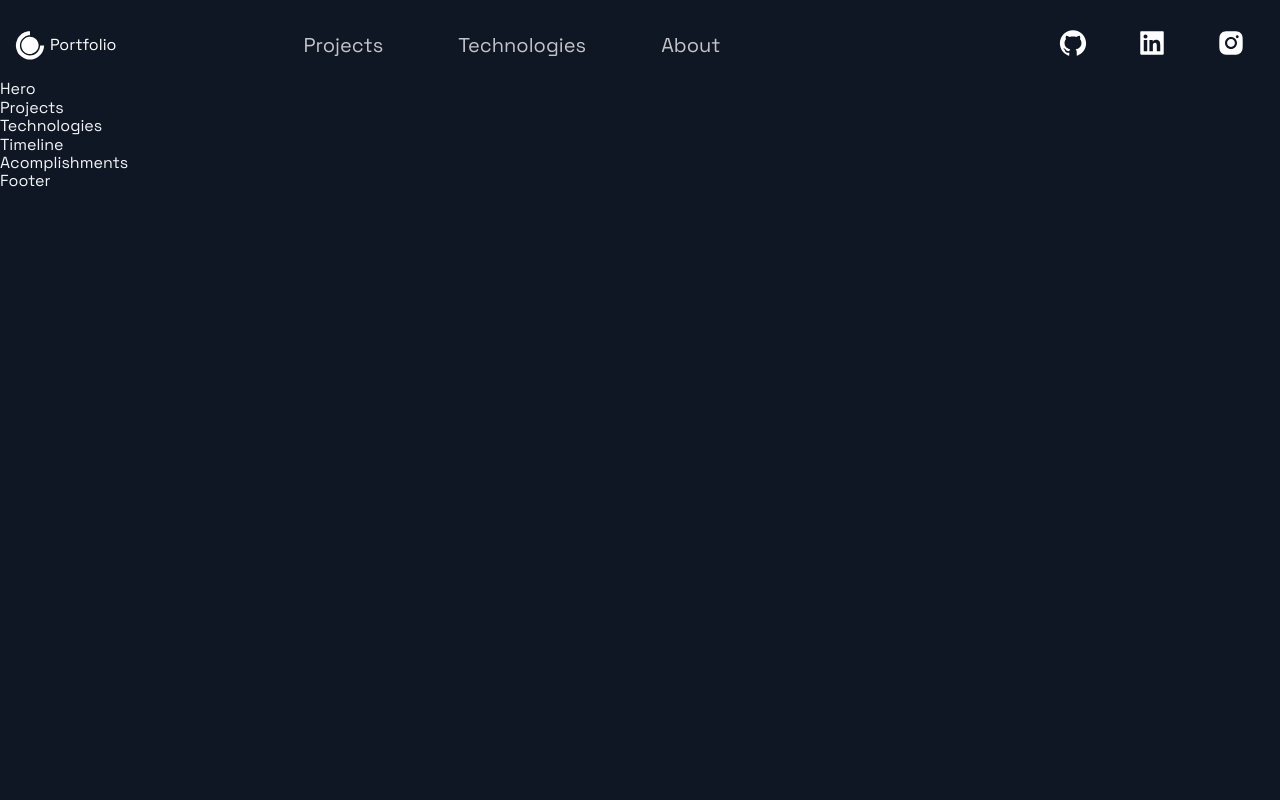
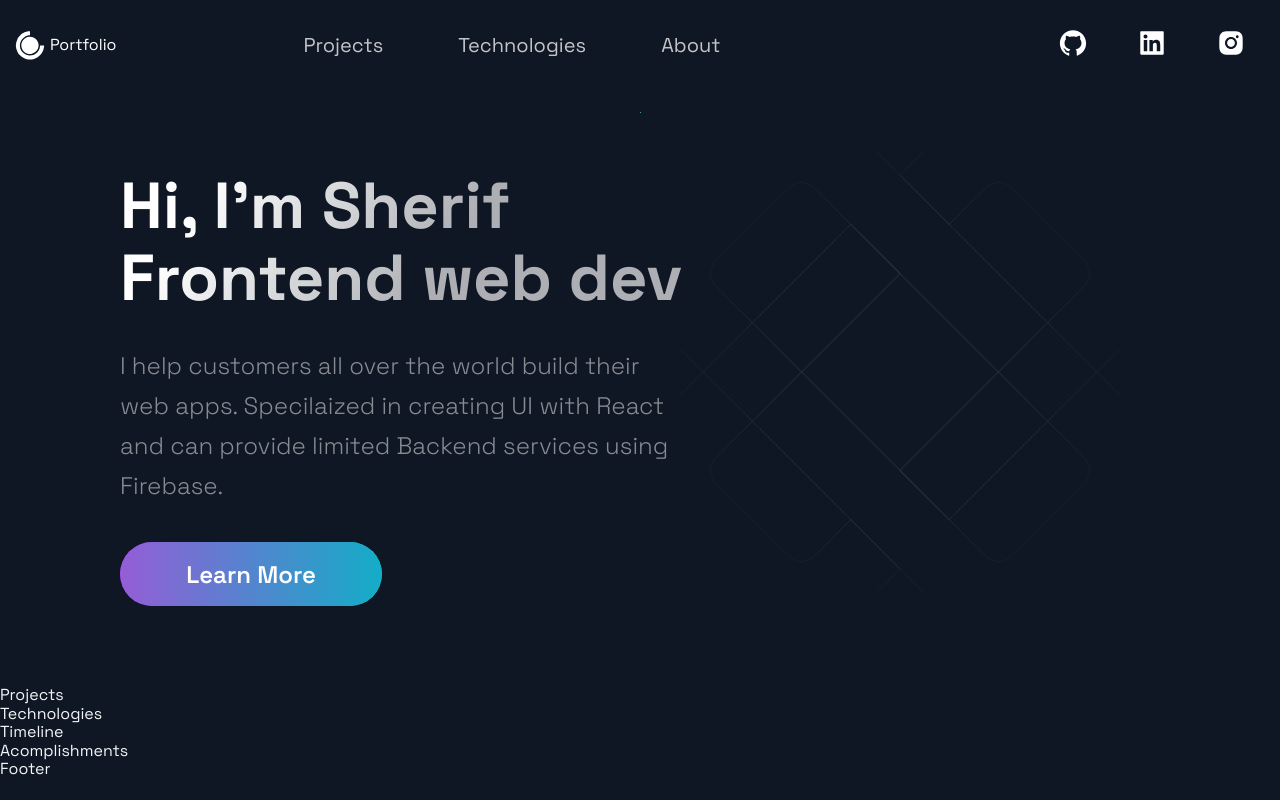
Before and after one commit to sherifessawy/My-Portfolio, a Next.js app: page / in a window 1280 px wide. Built offline with nearby package versions, Linux system fonts and the light colour scheme.

Commit message:
updating Hero section

```diff
--- a/src/components/Hero/Hero.js
+++ b/src/components/Hero/Hero.js
@@ -5,9 +5,19 @@ import Button from '../../styles/GlobalComponents/Button';
 import { LeftSection } from './HeroStyles';
 
 const Hero = (props) => (
-  <div>
-    Hero
-  </div>
-);
+  <Section row nopadding>
+    <LeftSection>
+      <SectionTitle main center>
+        Hi, I'm Sherif <br />
+        Frontend web dev
+      </SectionTitle>
+      <SectionText>
+        I help customers all over the world build their web apps.
+        Specilaized in creating UI with React and can provide limited Backend services using Firebase.
+      </SectionText>
+      <Button onClick={props.handleClick}>Learn More</Button>
+    </LeftSection>
+  </Section>
+)
 
 export default Hero;
--- a/src/pages/index.js
+++ b/src/pages/index.js
@@ -10,10 +10,10 @@ import { Section } from '../styles/GlobalComponents';
 const Home = () => {
   return (
     <Layout>
-      {/* <Section grid> */}
+      <Section grid>
         <Hero />
-        {/* <BgAnimation /> */}
-      {/* </Section> */}
+        <BgAnimation />
+      </Section>
       <Projects />
       <Technologies />
       <Timeline />
```
